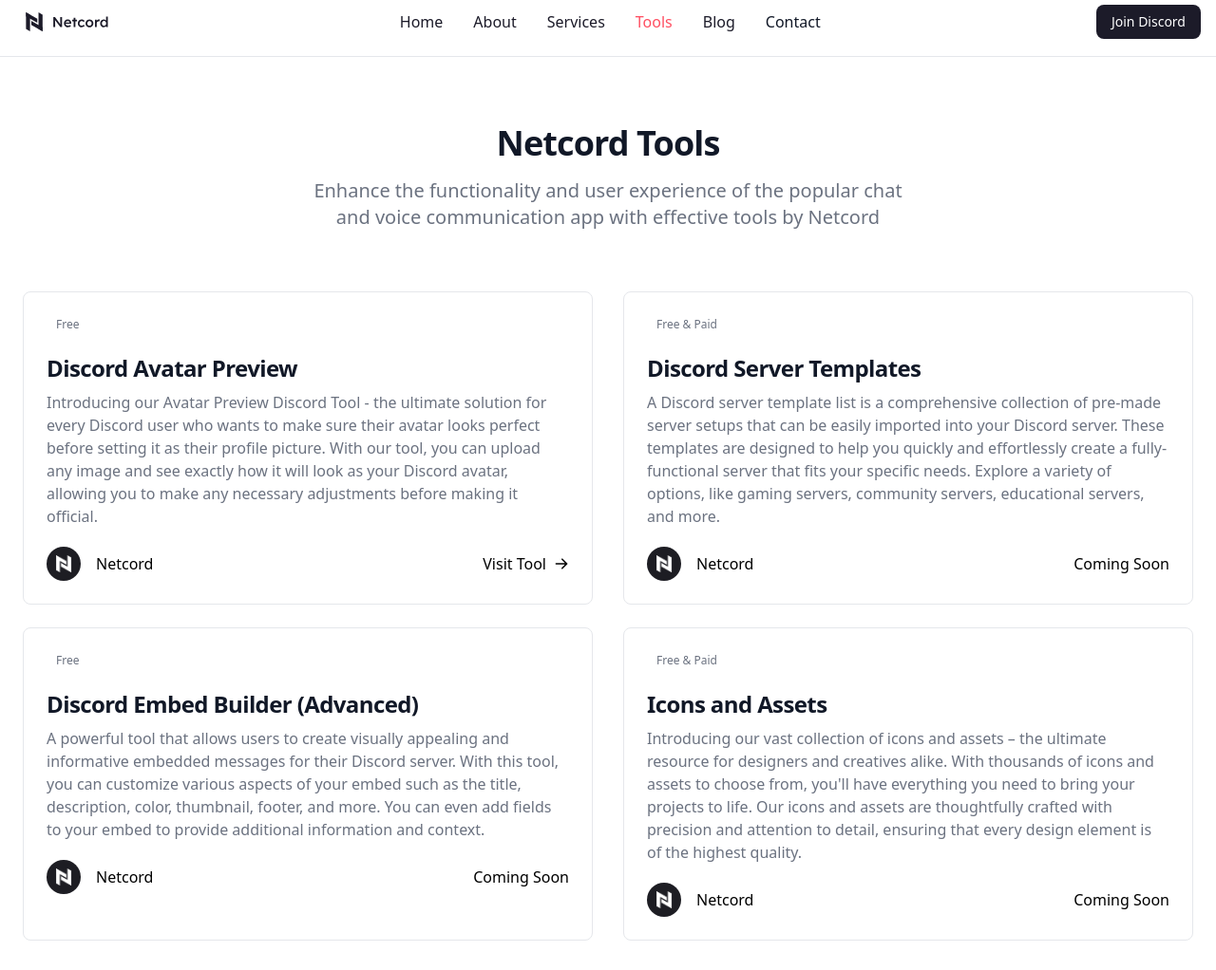
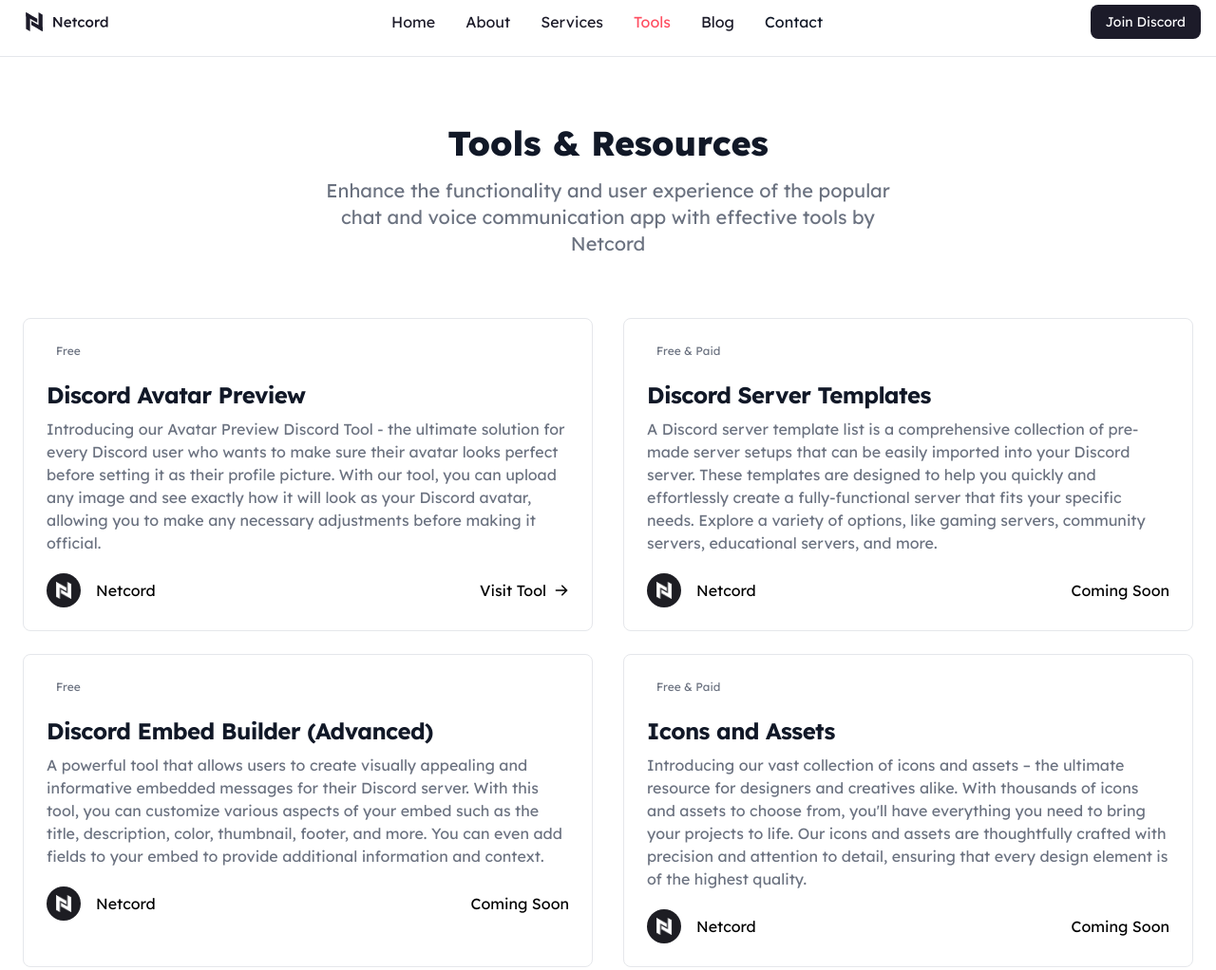
Before and after one commit to Netcord-HQ/Netcord, a plain HTML site: page tools.html in a window 1280 px wide. Shown: the part 13-1035 px from the top of the page at 95% size. Drawn offline with nearby package versions, Linux system fonts and the light colour scheme.

Commit message:
Font-change

```diff
--- a/tools.html
+++ b/tools.html
@@ -16,10 +16,13 @@
     <link href="https://cdn.tailwindcss.com" rel="stylesheet">
     <link href="/dist/output.css" rel="stylesheet">
     <link rel="shortcut icon" type="image/x-icon" href="/svgs/Netcord_Agency_Rounded.png" />
+    <link rel="preconnect" href="https://fonts.googleapis.com">
+    <link rel="preconnect" href="https://fonts.gstatic.com" crossorigin>
+    <link href="https://fonts.googleapis.com/css2?family=Lexend:wght@100;200;300;400;500;600;700;800;900&family=Montserrat:wght@300&family=Poppins:ital,wght@0,200;1,200&display=swap" rel="stylesheet">
     <title>Tools/Resources by Netcord</title>
 </head>
 
-<body>
+<body class="font-Lexend">
   <nav class="bg-[#fffffff5] dark:bg-gray-900 fixed w-full z-20 top-0 left-0 border-b dark:border-gray-600">
     <div class="max-w-screen-xl flex flex-wrap items-center justify-between mx-auto p-4">
     <a href="https://netcord.in" class="flex items-center">
@@ -27,34 +30,34 @@
 
     </a>
     <div class="flex md:order-2">
-      <a href="https://discord.gg/BYGpY8U6vx" target="_blank" class="text-white bg-accentcolor hover:bg-[#000] focus:ring-themecolor focus:outline-none font-medium rounded-lg text-sm px-4 py-2 text-center mr-3 md:mr-0 dark:text-themecolor dark:hover:text-themecolor dark:focus:ring-themecolor">Join Discord</a>
+      <a href="https://discord.gg/BYGpY8U6vx" target="_blank" class="text-white bg-accentcolor hover:bg-[#000] focus:ring-themecolor focus:outline-none font-normal rounded-lg text-sm px-4 py-2 text-center mr-3 md:mr-0 dark:text-themecolor dark:hover:text-themecolor dark:focus:ring-themecolor">Join Discord</a>
         <button data-collapse-toggle="navbar-sticky" type="button" class="inline-flex items-center p-2 text-sm text-gray-500 rounded-lg md:hidden hover:bg-gray-100 focus:outline-none focus:ring-2 focus:ring-gray-200 dark:text-gray-400 dark:hover:bg-gray-700 dark:focus:ring-gray-600" aria-controls="navbar-sticky" aria-expanded="false">
           <span class="sr-only">Open main menu</span>
           <svg class="w-6 h-6" aria-hidden="true" fill="currentColor" viewBox="0 0 20 20" xmlns="http://www.w3.org/2000/svg"><path fill-rule="evenodd" d="M3 5a1 1 0 011-1h12a1 1 0 110 2H4a1 1 0 01-1-1zM3 10a1 1 0 011-1h12a1 1 0 110 2H4a1 1 0 01-1-1zM3 15a1 1 0 011-1h12a1 1 0 110 2H4a1 1 0 01-1-1z" clip-rule="evenodd"></path></svg>
         </button>
     </div>
     <div class="items-center justify-between hidden w-full md:flex md:w-auto md:order-1" id="navbar-sticky">
-      <ul class="flex flex-col p-4 md:p-0 mt-4 font-medium border border-gray-100 rounded-lg bg-gray-50 md:flex-row md:space-x-8 md:mt-0 md:border-0 md:bg-white dark:bg-gray-800 md:dark:bg-gray-900 dark:border-gray-700">
+      <ul class="font-Lexend flex flex-col p-4 md:p-0 mt-4 font-normal border border-gray-100 rounded-lg bg-gray-50 md:flex-row md:space-x-8 md:mt-0 md:border-0 md:bg-white dark:bg-gray-800 md:dark:bg-gray-900 dark:border-gray-700">
         <li>
-          <a href="https://netcord.in" class="block py-2 pl-3 pr-4 text-accentcolor rounded hover:bg-gray-100 md:hover:bg-transparent md:hover:text-themecolor md:p-0 md:dark:text-blue-500" aria-current="page">Home</a>
+          <a href="https://netcord.in" class="font-Lexend  block py-2 pl-3 pr-4 text-accentcolor rounded hover:bg-gray-100 md:hover:bg-transparent md:hover:text-themecolor md:p-0 md:dark:text-blue-500" aria-current="page">Home</a>
         </li>
         <li>
-          <a href="/about.html" class="block py-2 pl-3 pr-4 text-accentcolor rounded hover:bg-gray-100 md:hover:bg-transparent md:hover:text-themecolor md:p-0 md:dark:hover:text-blue-500 dark:text-white dark:hover:bg-gray-700 dark:hover:text-white md:dark:hover:bg-transparent dark:border-gray-700">About</a>
+          <a href="/about.html" class="font-Lexend  block py-2 pl-3 pr-4 text-accentcolor rounded hover:bg-gray-100 md:hover:bg-transparent md:hover:text-themecolor md:p-0 md:dark:hover:text-blue-500 dark:text-white dark:hover:bg-gray-700 dark:hover:text-white md:dark:hover:bg-transparent dark:border-gray-700">About</a>
         </li>
         <li>
-          <a href="/services.html" class="block py-2 pl-3 pr-4 text-accentcolor rounded hover:bg-gray-100 md:hover:bg-transparent md:hover:text-themecolor md:p-0 md:light:hover:text-blue-500 dark:text-white dark:hover:bg-gray-700 dark:hover:text-white md:dark:hover:bg-transparent dark:border-gray-700">Services</a>
+          <a href="/services.html" class="font-Lexend  block py-2 pl-3 pr-4 text-accentcolor rounded hover:bg-gray-100 md:hover:bg-transparent md:hover:text-themecolor md:p-0 md:light:hover:text-blue-500 dark:text-white dark:hover:bg-gray-700 dark:hover:text-white md:dark:hover:bg-transparent dark:border-gray-700">Services</a>
         </li>
 
         <li>
-          <a href="tools.html#1" class="block py-2 pl-3 pr-4 text-themecolor rounded hover:bg-gray-100 md:hover:bg-transparent md:text-themecolor md:p-0 md:hover:text-themecolor" aria-current="page">Tools</a>
+          <a href="tools.html#1" class="font-Lexend  block py-2 pl-3 pr-4 text-themecolor rounded hover:bg-gray-100 md:hover:bg-transparent md:text-themecolor md:p-0 md:hover:text-themecolor" aria-current="page">Tools</a>
         </li>
         <li>
-          <a href="https://blog.netcord.in" class="block py-2 pl-3 pr-4 text-accentcolor  rounded hover:bg-gray-100 md:hover:bg-transparent md:text-accentcolor md:p-0 md:hover:text-themecolor" aria-current="page">Blog</a>
+          <a href="https://blog.netcord.in" class="font-Lexend block py-2 pl-3 pr-4 text-accentcolor  rounded hover:bg-gray-100 md:hover:bg-transparent md:text-accentcolor md:p-0 md:hover:text-themecolor" aria-current="page">Blog</a>
         </li>
 
         <li>
 
-          <a href="/contact.html" class="block py-2 pl-3 pr-4 text-gray-900 rounded hover:bg-gray-100 md:hover:bg-transparent md:hover:text-themecolor 0 md:p-0 md:dark:hover:text-blue-500 dark:text-white dark:hover:bg-gray-700 dark:hover:text-white md:dark:hover:bg-transparent dark:border-gray-700">Contact</a>
+          <a href="/contact.html" class="font-Lexend  block py-2 pl-3 pr-4 text-gray-900 rounded hover:bg-gray-100 md:hover:bg-transparent md:hover:text-themecolor 0 md:p-0 md:dark:hover:text-blue-500 dark:text-white dark:hover:bg-gray-700 dark:hover:text-white md:dark:hover:bg-transparent dark:border-gray-700">Contact</a>
         </li>
       </ul>
     </div>
@@ -66,13 +69,13 @@
 
         <div class="py-8 px-4 mx-auto max-w-screen-xl lg:py-16 lg:px-6">
             <div class="mx-auto max-w-screen-sm text-center lg:mb-16 mb-8">
-                <h2 class="mb-4 mt-20 text-3xl lg:text-4xl tracking-tight font-extrabold text-gray-900 dark:text-white">Netcord Tools</h2>
+                <h2 class="font-Lexend mb-4 mt-20 text-3xl lg:text-4xl font-extrabold text-gray-900 dark:text-white">Tools & Resources</h2>
                 <p class="font-normal text-gray-500 sm:text-xl dark:text-gray-400">Enhance the functionality and user experience of the popular chat and voice communication app with effective tools by Netcord </p>
             </div>
             <div class="grid gap-8 lg:grid-cols-2">
                 <article class="p-6 bg-white hover:shadow-md rounded-lg border border-gray-200 dark:bg-gray-800 dark:border-gray-700">
                     <div class="flex justify-between items-center mb-5 text-gray-500">
-                        <span class="bg-primary-100 text-primary-800 text-xs font-medium inline-flex items-center px-2.5 py-0.5 rounded dark:bg-primary-200 dark:text-primary-800">
+                        <span class="bg-primary-100 text-primary-800 text-xs font-normal inline-flex items-center px-2.5 py-0.5 rounded dark:bg-primary-200 dark:text-primary-800">
 
                             Free
                         </span>
@@ -83,11 +86,11 @@
                     <div class="flex justify-between items-center">
                         <div class="flex items-center space-x-4">
                           <img class="w-9 h-9 rounded-full" src="/svgs/Netcord_Agency_Rounded.png">
-                            <span class="font-medium dark:text-white">
+                            <span class="font-normal dark:text-white">
                                 Netcord
                             </span>
                         </div>
-                        <a href="/tools/discord-avatar-preview.html" class="inline-flex items-center font-medium text-primary-600 dark:text-primary-500 hover:underline">
+                        <a href="/tools/discord-avatar-preview.html" class="inline-flex items-center font-normal text-primary-600 dark:text-primary-500 hover:underline">
                             Visit Tool
                             <svg class="ml-2 w-4 h-4" fill="currentColor" viewBox="0 0 20 20" xmlns="http://www.w3.org/2000/svg"><path fill-rule="evenodd" d="M10.293 3.293a1 1 0 011.414 0l6 6a1 1 0 010 1.414l-6 6a1 1 0 01-1.414-1.414L14.586 11H3a1 1 0 110-2h11.586l-4.293-4.293a1 1 0 010-1.414z" clip-rule="evenodd"></path></svg>
                         </a>
@@ -95,7 +98,7 @@
                 </article>
                 <article class="p-6 bg-white rounded-lg border hover:shadow-md border-gray-200 dark:bg-gray-800 dark:border-gray-700">
                     <div class="flex justify-between items-center mb-5 text-gray-500">
-                        <span class="bg-primary-100 text-primary-800 text-xs font-medium inline-flex items-center px-2.5 py-0.5 rounded dark:bg-primary-200 dark:text-primary-800">
+                        <span class="bg-primary-100 text-primary-800 text-xs font-normal inline-flex items-center px-2.5 py-0.5 rounded dark:bg-primary-200 dark:text-primary-800">
                             Free & Paid
                         </span>
 
@@ -105,11 +108,11 @@
                     <div class="flex justify-between items-center">
                         <div class="flex items-center space-x-4">
                           <img class="w-9 h-9 rounded-full" src="/svgs/Netcord_Agency_Rounded.png">
-                            <span class="font-medium dark:text-white">
+                            <span class="font-normal dark:text-white">
                                 Netcord
                             </span>
                         </div>
-                        <a class="inline-flex items-center font-medium text-primary-600 dark:text-primary-500">
+                        <a class="inline-flex items-center font-normal text-primary-600 dark:text-primary-500">
                             Coming Soon
                         </a>
                     </div>
@@ -119,7 +122,7 @@
             <div class="grid gap-8 lg:grid-cols-2 mt-6">
                 <article class="p-6 bg-white rounded-lg border hover:shadow-md border-gray-200 dark:bg-gray-800 dark:border-gray-700">
                     <div class="flex justify-between items-center mb-5 text-gray-500">
-                        <span class="bg-primary-100 text-primary-800 text-xs font-medium inline-flex items-center px-2.5 py-0.5 rounded dark:bg-primary-200 dark:text-primary-800">
+                        <span class="bg-primary-100 text-primary-800 text-xs font-normal inline-flex items-center px-2.5 py-0.5 rounded dark:bg-primary-200 dark:text-primary-800">
 
                             Free
                         </span>
@@ -132,11 +135,11 @@
                     <div class="flex justify-between items-center">
                         <div class="flex items-center space-x-4">
                           <img class="w-9 h-9 rounded-full" src="/svgs/Netcord_Agency_Rounded.png">
-                            <span class="font-medium dark:text-white">
+                            <span class="font-normal dark:text-white">
                                 Netcord
                             </span>
                         </div>
-                        <a class="inline-flex items-center font-medium text-primary-600 dark:text-primary-500">
+                        <a class="inline-flex items-center font-normal text-primary-600 dark:text-primary-500">
                             Coming Soon
 
                         </a>
@@ -144,7 +147,7 @@
                 </article>
                 <article class="p-6 bg-white rounded-lg border hover:shadow-md border-gray-200 dark:bg-gray-800 dark:border-gray-700">
                     <div class="flex justify-between items-center mb-5 text-gray-500">
-                        <span class="bg-primary-100 text-primary-800 text-xs font-medium inline-flex items-center px-2.5 py-0.5 rounded dark:bg-primary-200 dark:text-primary-800">
+                        <span class="bg-primary-100 text-primary-800 text-xs font-normal inline-flex items-center px-2.5 py-0.5 rounded dark:bg-primary-200 dark:text-primary-800">
                             Free & Paid
                         </span>
 
@@ -155,11 +158,11 @@
                     <div class="flex justify-between items-center">
                         <div class="flex items-center space-x-4">
                           <img class="w-9 h-9 rounded-full" src="/svgs/Netcord_Agency_Rounded.png">
-                            <span class="font-medium dark:text-white">
+                            <span class="font-normal dark:text-white">
                                 Netcord
                             </span>
                         </div>
-                        <a class="inline-flex items-center font-medium text-primary-600 dark:text-primary-500">
+                        <a class="inline-flex items-center font-normal text-primary-600 dark:text-primary-500">
                             Coming Soon
                         </a>
                     </div>
@@ -206,7 +209,7 @@
             </div>
             <div class="grid grid-cols-1 gap-8 lg:col-span-2 sm:grid-cols-2 lg:grid-cols-4">
               <div>
-                <p class="font-medium">
+                <p class="font-normal">
                   Company
                 </p>
                 <nav class="flex flex-col mt-4 space-y-2 text-sm text-gray-500">
@@ -216,7 +219,7 @@
                 </nav>
               </div>
               <div>
-                <p class="font-medium">
+                <p class="font-normal">
                   Resources
                 </p>
                 <nav class="flex flex-col mt-4 space-y-2 text-sm text-gray-500">
```
Also changed, not shown: about.html (+6 -3 lines), contact.html (+6 -2 lines), index.html (+10 -10 lines), services.html (+10 -7 lines), dist/output.css, svgs/flooded city.jpg (added).
